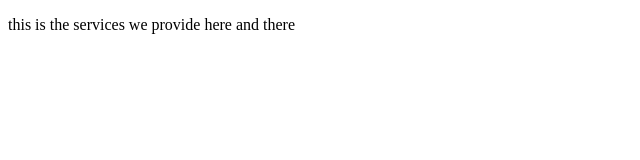
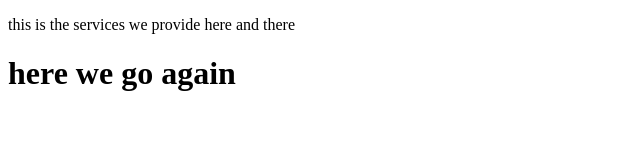
Before and after one commit to mami-now/redo-git-exercises-by-bundles-, a plain HTML site: page services.html in a window 1280 px wide. Shown: the whole page, without its empty margins (0-640 px from the left). Drawn offline with Linux system fonts and the light colour scheme.

Commit message:
this is the other change

```diff
--- a/services.html
+++ b/services.html
@@ -9,5 +9,6 @@
   <p>
     this is the services we provide here and there
   </p>
+  <h1> here we go again</h1>
 </body>
 </html>
```
